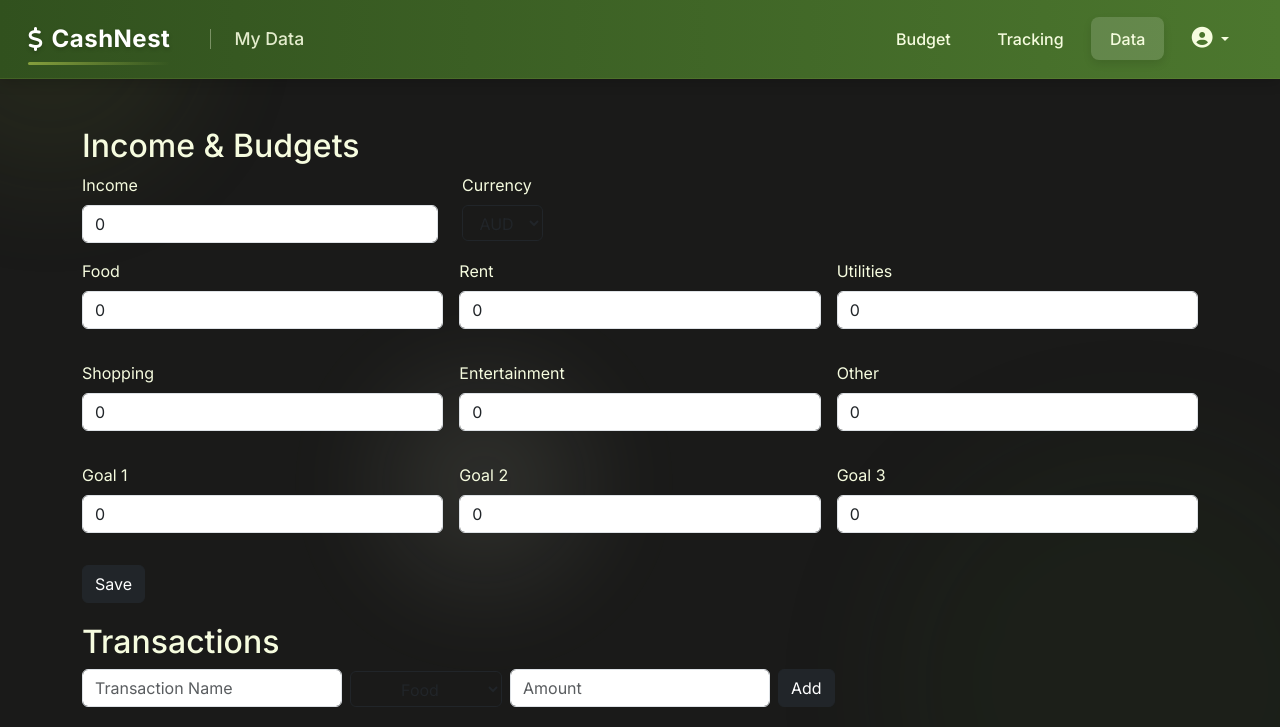
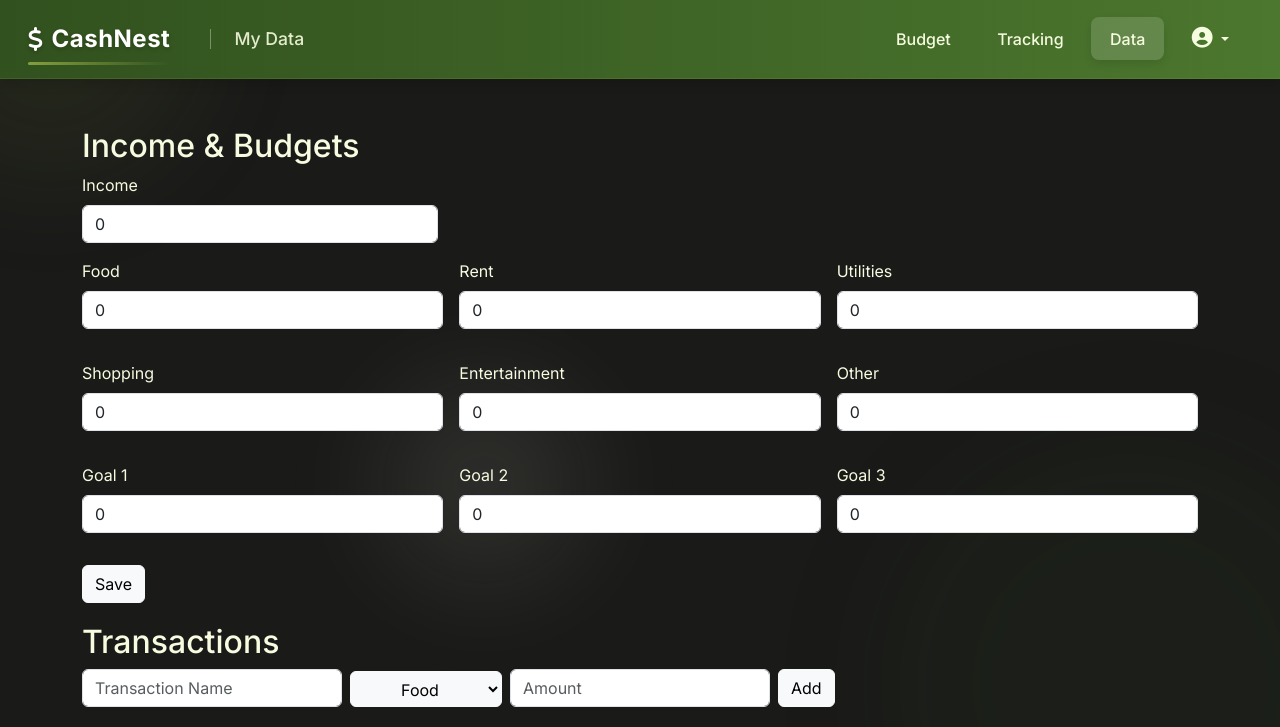
Before and after one commit to torry2/group50, a Flask app: page /data in a window 1280 px wide. Shown: the top 727 px of the page. Run offline with Flask 3, Linux system fonts and the light colour scheme; the visitor is signed in with stand-in values (Sample User, id 1); data that the repository does not hold is empty.

Commit message:
Removed currency selector in data entry

```diff
--- a/app/api/data.py
+++ b/app/api/data.py
@@ -65,7 +65,6 @@ def set_inc_budget():
         return jsonify({"status":"error","errors": form.errors}), 400
 
     income = form.income.data
-    currency = form.currency.data
     food_budget = form.food_budget.data
     rent_budget = form.rent_budget.data
     utilities_budget = form.utilities_budget.data
@@ -76,18 +75,18 @@ def set_inc_budget():
     goal2_budget = form.goal2_budget.data
     goal3_budget = form.goal3_budget.data
 
-    if None in (income, currency, food_budget, rent_budget, utilities_budget, shopping_budget, entertainment_budget, other_budget, goal1_budget, goal2_budget, goal3_budget):
+    if None in (income, food_budget, rent_budget, utilities_budget, shopping_budget, entertainment_budget, other_budget, goal1_budget, goal2_budget, goal3_budget):
         return jsonify({"status":"error","message":"Missing required fields."}), 400
 
     inc_budget = Financials.query.filter_by(userid=current_user.id).first()
     if not inc_budget:
-        inc_budget = Financials(userid=current_user.id, income=income, currency=currency, food=food_budget, rent=rent_budget, utilities=utilities_budget, shopping=shopping_budget, entertainment=entertainment_budget, other=other_budget, goal1=goal1_budget, goal2=goal2_budget, goal3=goal3_budget)
+        inc_budget = Financials(userid=current_user.id, income=income, currency="AUD", food=food_budget, rent=rent_budget, utilities=utilities_budget, shopping=shopping_budget, entertainment=entertainment_budget, other=other_budget, goal1=goal1_budget, goal2=goal2_budget, goal3=goal3_budget)
         db.session.add(inc_budget)
         db.session.commit()
         return jsonify({"status": "success", "message": "Income and budgets set."}), 200
     else:
         inc_budget.income = income
-        inc_budget.currency = currency
+        inc_budget.currency = "AUD"
         inc_budget.food = food_budget
         inc_budget.rent = rent_budget
         inc_budget.utilities = utilities_budget
--- a/app/forms.py
+++ b/app/forms.py
@@ -27,7 +27,6 @@ class ProjectionsForm(FlaskForm):
 
 class IncomeBudgetForm(FlaskForm):
     income = DecimalField('Income', places=2, rounding=None, validators=[InputRequired(), NumberRange(min=Decimal('0.00'))])
-    currency = SelectField('Currency', choices=[('AUD', 'AUD'), ('USD', 'USD')], validators=[DataRequired()])
     food_budget = DecimalField('Food', places=2, rounding=None, validators=[InputRequired(), NumberRange(min=Decimal('0.00'))])
     rent_budget = DecimalField('Rent', places=2, rounding=None, validators=[InputRequired(), NumberRange(min=Decimal('0.00'))])
     utilities_budget = DecimalField('Utilities', places=2, rounding=None, validators=[InputRequired(), NumberRange(min=Decimal('0.00'))])
--- a/app/templates/data.html
+++ b/app/templates/data.html
@@ -24,12 +24,6 @@
               <div class="mb-3">
                 {{ inc_budget_form.income.label(class="form-label") }}
                 {{ inc_budget_form.income(class="form-control") }}
-              </div>
-            </div>
-            <div class="col-md-4">
-              <div class="mb-3">
-                {{ inc_budget_form.currency.label(class="form-label d-block") }}
-                {{ inc_budget_form.currency(class="btn btn-outline-dark dropdown-toggle") }}
               </div>
             </div>
           </div>
@@ -91,7 +85,7 @@
             </div>
             <div class="col-12">
               <div>
-                {{ inc_budget_form.submit(class="btn btn-dark") }}
+                {{ inc_budget_form.submit(class="btn btn-light") }}
               </div>
             </div>
           </div>
@@ -109,13 +103,13 @@
           {{ transaction_form.name(class="form-control", placeholder="Transaction Name") }}
         </div>
         <div class="col-auto">
-          {{ transaction_form.category(class="btn btn-outline-dark dropdown-toggle") }}
+          {{ transaction_form.category(class="btn btn-light dropdown-toggle") }}
         </div>
         <div class="col-auto">
           {{ transaction_form.amount(class="form-control", placeholder="Amount") }}
         </div>
         <div class="col-auto">
-          {{ transaction_form.submit(class="btn btn-dark") }}
+          {{ transaction_form.submit(class="btn btn-light") }}
         </div>
       </form>
 
@@ -153,7 +147,6 @@
         if(data.status === "success") {
             const budget = data.income_budget;
             document.querySelector("#incomeBudgetForm input[name='income']").value = budget.income;
-            document.querySelector("#incomeBudgetForm select[name='currency']").value = budget.currency;
             document.querySelector("#incomeBudgetForm input[name='food_budget']").value = budget.food;
             document.querySelector("#incomeBudgetForm input[name='rent_budget']").value = budget.rent;
             document.querySelector("#incomeBudgetForm input[name='utilities_budget']").value = budget.utilities;
```
